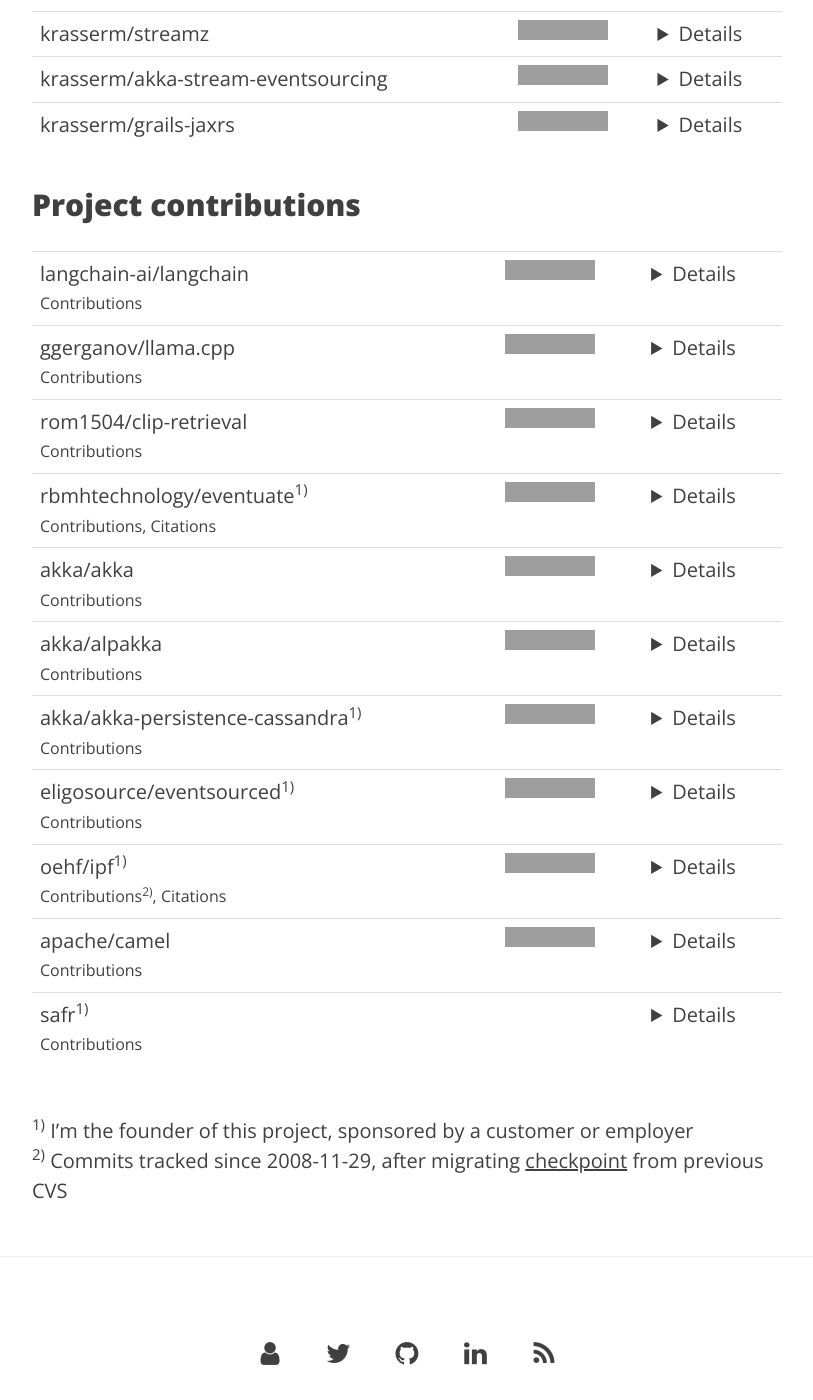
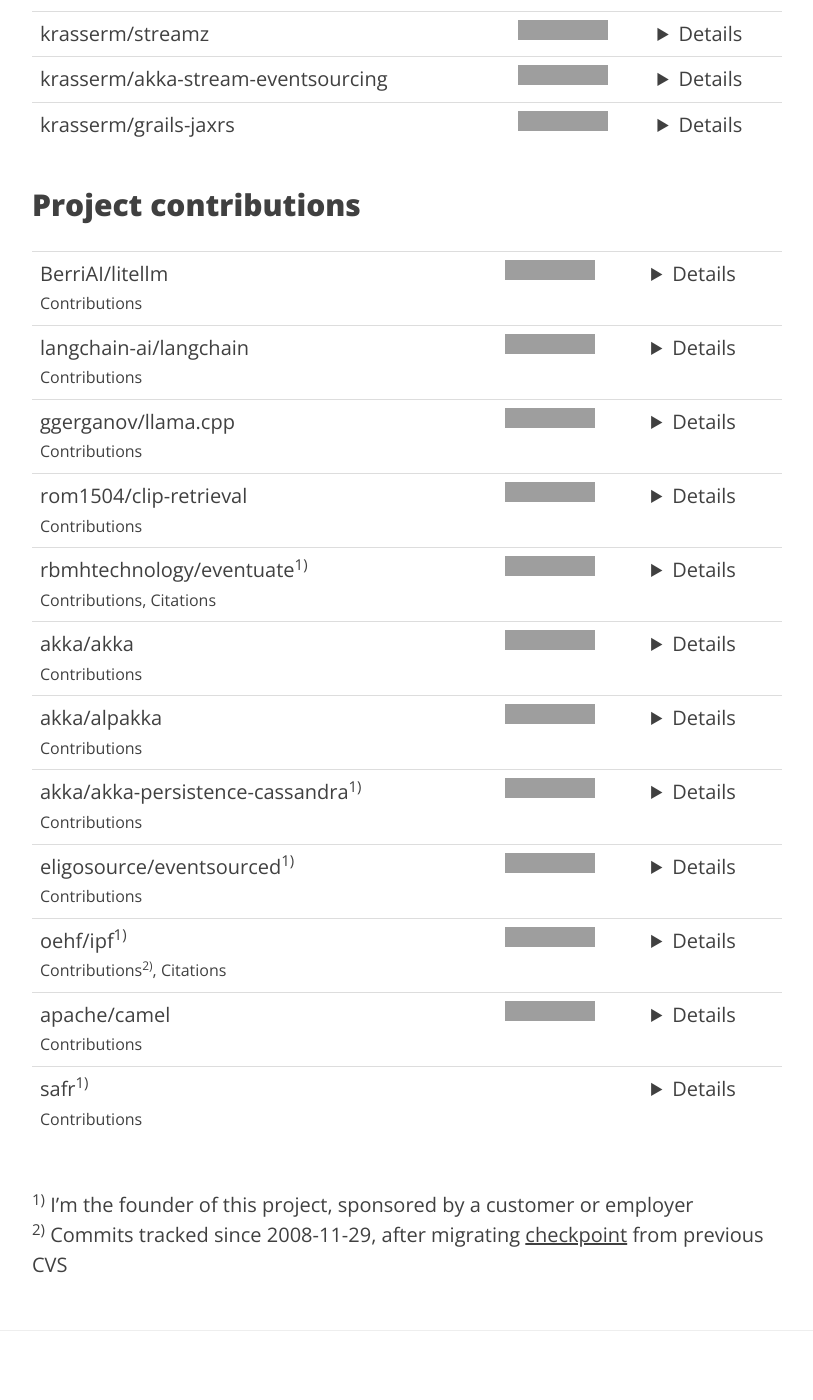
Before and after one commit to krasserm/krasserm.github.io, a Jekyll site: the page built from open-source.md, in a window 1280 px wide and 1400 px high, scrolled down 1161 px. Shown: the whole window, without its empty margins (233-1046 px from the left). Built offline with Jekyll 4.4.1, drawn with Linux system fonts in a browser that asks for light colours; grey boxes are pictures that could not be loaded.

Commit message:
Update project contributions

```diff
--- a/open-source.md
+++ b/open-source.md
@@ -25,6 +25,7 @@
 ## Project contributions
 <p></p>
 <table>
+<tr><td><a style="text-decoration: none;" href="https://github.com/BerriAI/litellm">BerriAI/litellm</a><br><span style="font-size: 16px;"><a style="text-decoration: none;" href="https://github.com/search?q=repo%3ABerriAI%2Flitellm+krasserm&type=pullrequests&s=created&o=desc">Contributions</a></span></td><td><img alt="GitHub stars" src="https://img.shields.io/github/stars/BerriAI/litellm"></td><td><details>LiteLLM is a library that provides a unified, OpenAI-compatible interface to access, manage, and switch between over 100 large language models (LLMs) across multiple providers, with features for cost tracking, rate limiting, fallback logic, and consistent output formatting.</details></td></tr>
 <tr><td><a style="text-decoration: none;" href="https://github.com/langchain-ai/langchain">langchain-ai/langchain</a><br><span style="font-size: 16px;"><a style="text-decoration: none;" href="https://github.com/search?q=repo%3Alangchain-ai%2Flangchain+author%3Akrasserm&type=pullrequests&s=created&o=asc">Contributions</a></span></td><td><img alt="GitHub stars" src="https://img.shields.io/github/stars/langchain-ai/langchain"></td><td><details><a href="https://www.langchain.com/langchain">LangChain</a> is a framework for developing applications powered by large language models (LLMs). It provides chains, agents, and retrieval strategies that make up an application's <a href="https://blog.langchain.dev/what-is-a-cognitive-architecture/">cognitive architecture</a>. <a href="https://python.langchain.com/v0.2/docs/integrations/platforms/">Third party integrations</a> provide access to provider-specific components like LLMs, vector stores, retrievers and many more.</details></td></tr>
 <tr><td><a style="text-decoration: none;" href="https://github.com/ggerganov/llama.cpp">ggerganov/llama.cpp</a><br><span style="font-size: 16px;"><a style="text-decoration: none;" href="https://github.com/search?q=repo%3Aggerganov%2Fllama.cpp+author%3Akrasserm&type=pullrequests&s=created&o=asc">Contributions</a></span></td><td><img alt="GitHub stars" src="https://img.shields.io/github/stars/ggerganov/llama.cpp"></td><td><details>llama.cpp enables large language model (LLM) inference in C/C++, with minimal setup and state-of-the-art performance on a wide variety of hardware. It also supports integer quantization from 1.5-bit to 8-bit, which significantly enhances the speed of inference while reducing memory requirements.</details></td></tr>
 <tr><td><a style="text-decoration: none;" href="https://github.com/rom1504/clip-retrieval">rom1504/clip-retrieval</a><br><span style="font-size: 16px;"><a style="text-decoration: none;" href="https://github.com/search?q=repo%3Arom1504%2Fclip-retrieval+author%3Akrasserm&type=pullrequests">Contributions</a></span></td><td><img alt="GitHub stars" src="https://img.shields.io/github/stars/rom1504/clip-retrieval"></td><td><details>This project enables users to easily compute <a href="https://arxiv.org/abs/2103.00020">CLIP</a> embeddings and build efficient retrieval systems for text and image data. It offers a comprehensive suite of tools for inference, indexing, filtering, and serving, allowing users to create semantic search systems that can scale to billions of samples with high performance.</details></td></tr>
```
